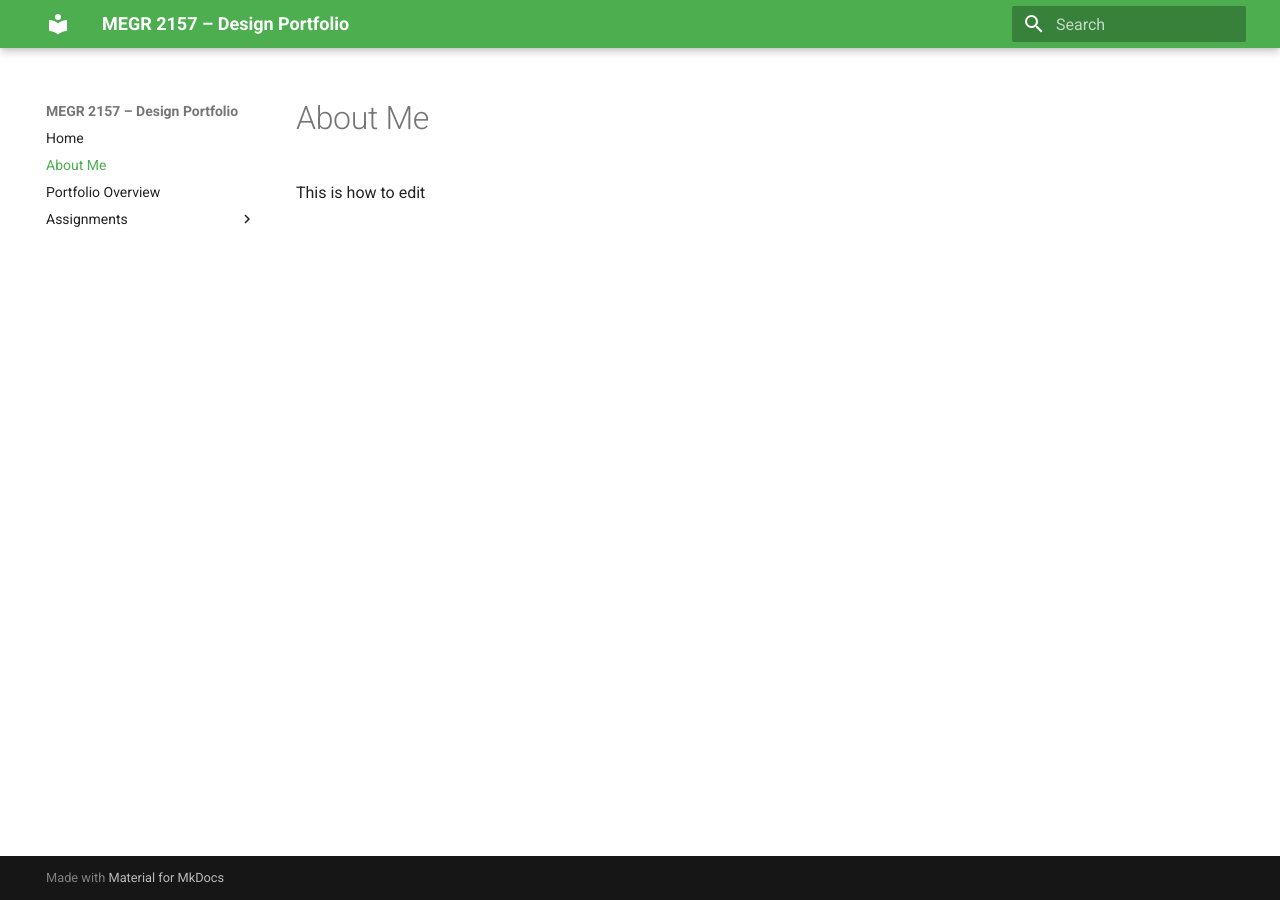
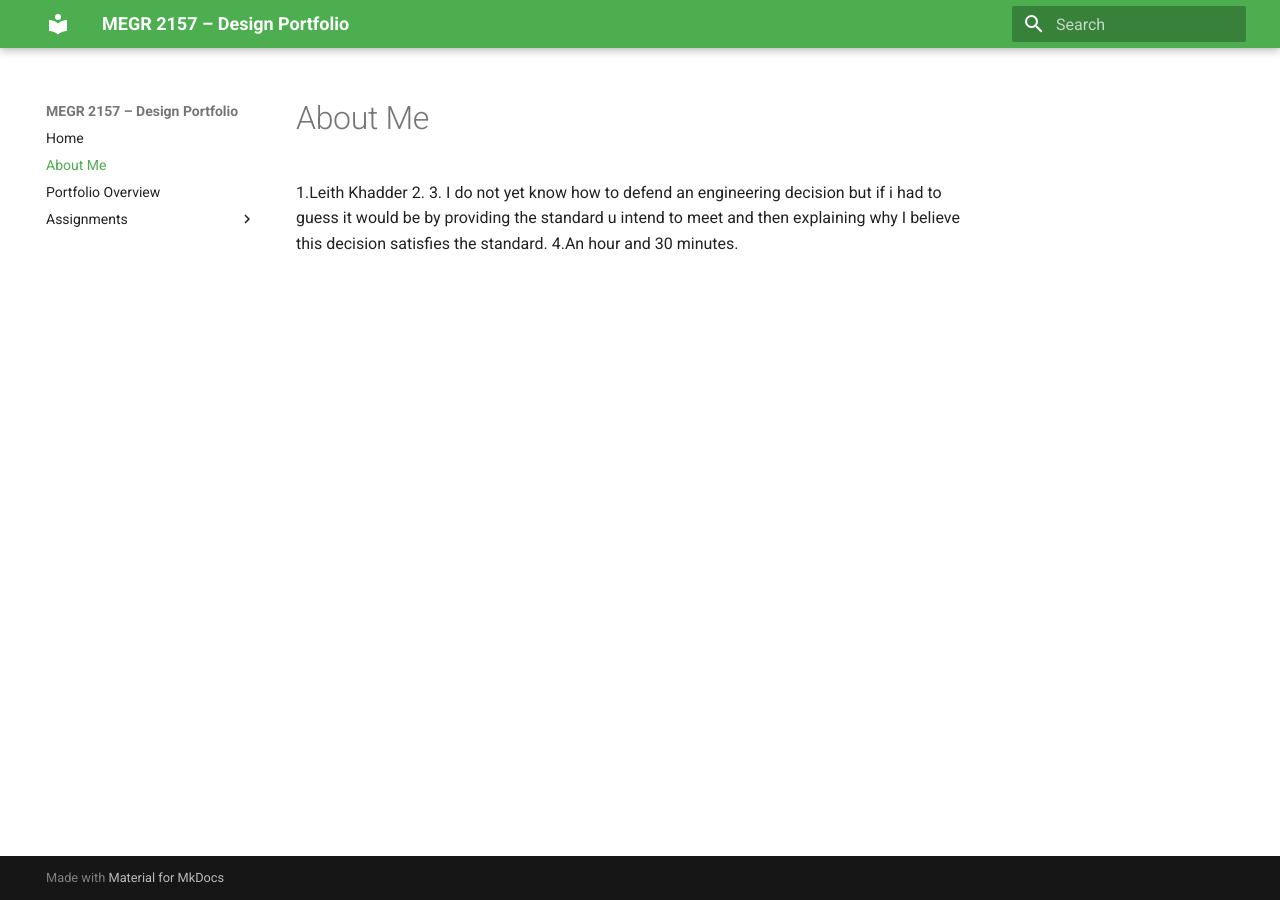
Before and after one commit to lkhadde3-cmd/megr2157-portfolio, an MkDocs documentation site: the page built from docs/aboutme/index.md, in a window 1280 px wide. Built offline with MkDocs 1.6.1 and Material for MkDocs 9.7.7, drawn with Linux system fonts in a browser that asks for light colours.

Commit message:
Update index.md

```diff
--- a/docs/aboutme/index.md
+++ b/docs/aboutme/index.md
@@ -1,2 +1,5 @@
 #About Me
-This is how to edit
+1.Leith Khadder
+2.
+3. I do not yet know how to defend an engineering decision but if i had to guess it would be by providing the standard u intend to meet and then explaining why I believe this decision satisfies the standard.
+4.An hour and 30 minutes.
```
